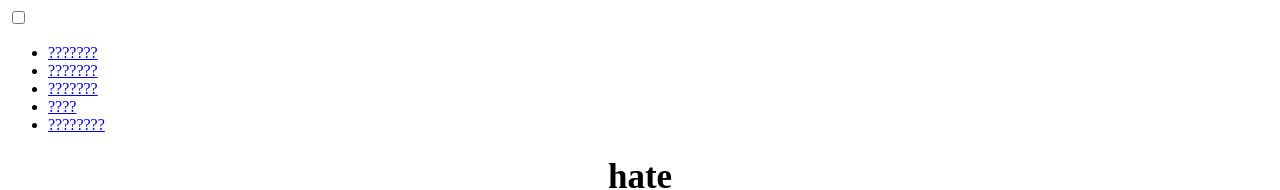
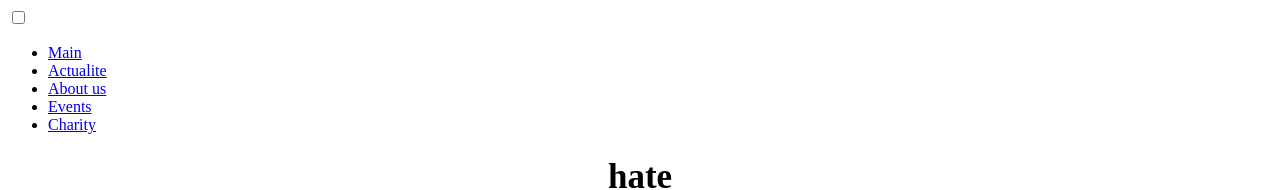
Before and after one commit to WebHeroSchool/BurgerD, a plain HTML site: page index2.html in a window 1280 px wide. Shown: the top 190 px of the page. Drawn offline with Linux system fonts and the light colour scheme.

Commit message:
file index2.html was changed

```diff
--- a/index2.html
+++ b/index2.html
@@ -11,11 +11,11 @@
          <span></span>
       </label>
     <ul class="menu__box">
-          <li><a class="menu__item" href="#">???????</a></li>
-      <li><a class="menu__item" href="#">???????</a></li>
-      <li><a class="menu__item" href="#">???????</a></li>
-      <li><a class="menu__item" href="#">????</a></li>
-      <li><a class="menu__item" href="#">????????</a></li>
+          <li><a class="menu__item" href="#">Main</a></li>
+      <li><a class="menu__item" href="#">Actualite</a></li>
+      <li><a class="menu__item" href="#">About us</a></li>
+      <li><a class="menu__item" href="#">Events</a></li>
+      <li><a class="menu__item" href="#">Charity</a></li>
     </ul>
     </div>
     <h1 class ="header"><center>hate <br>actually</center></h1>
```
